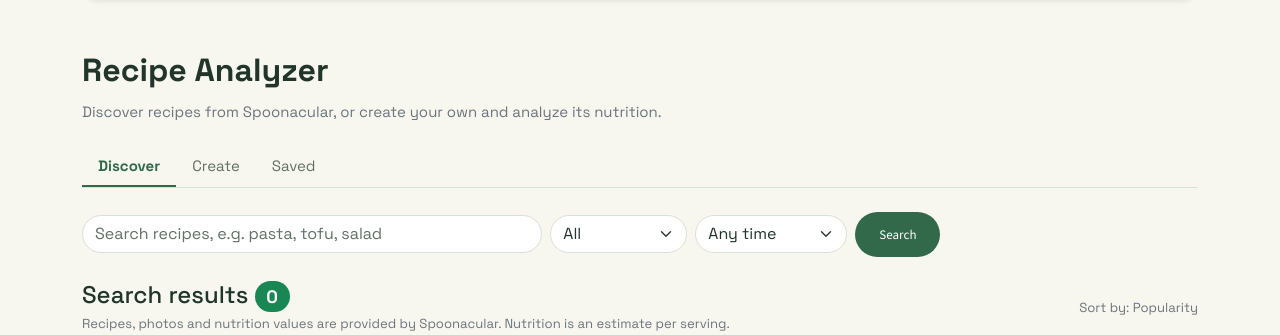
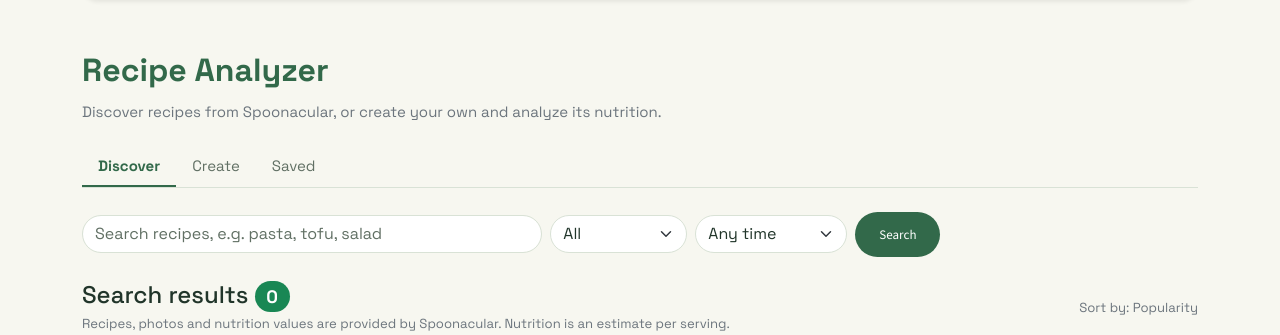
Before and after one commit to PBP-D-Kelompok-13/Website-HEF, a Django app: page /recipes/ in a window 1280 px wide. Shown: the part 82-417 px from the top of the page. Run offline with Django 5.2, Linux system fonts and the light colour scheme; the visitor is signed in with stand-in values (Sample User, id 1).

Commit message:
fix: fix title Recipe Analyzer color

```diff
--- a/static/css/recipe_analyzer.css
+++ b/static/css/recipe_analyzer.css
@@ -1,3 +1,7 @@
+.hef-recipe-title {
+    color: var(--hef-brand-forest);
+}
+
 .hef-recipe-tabs .nav-link {
     color: var(--hef-text-secondary);
     padding: .55rem 1rem;
--- a/templates/pages/recipes/discover.html
+++ b/templates/pages/recipes/discover.html
@@ -1,10 +1,10 @@
 {% extends "base.html" %}
 {% load static %}
 {% block title %}Recipe Analyzer | Discover{% endblock %}
-{% block head %}<link rel="stylesheet" href="{% static 'css/recipe_analyzer.css' %}?v=recipe-modal-layout-3">{% endblock %}
+{% block head %}<link rel="stylesheet" href="{% static 'css/recipe_analyzer.css' %}?v=forest-title-1">{% endblock %}
 {% block content %}
 <section class="container my-4 my-md-5">
-  <div class="mb-4"><h1 class="mb-2">Recipe Analyzer</h1><p class="text-secondary mb-0">Discover recipes from Spoonacular, or create your own and analyze its nutrition.</p></div>
+  <div class="mb-4"><h1 class="hef-recipe-title mb-2">Recipe Analyzer</h1><p class="text-secondary mb-0">Discover recipes from Spoonacular, or create your own and analyze its nutrition.</p></div>
   {% include "pages/recipes/_tabs.html" with active_tab="discover" %}
   <form class="row g-2 align-items-center mb-4" method="get" action="{% url 'main:recipe_discover' %}" hx-get="{% url 'main:recipe_discover' %}" hx-target="#recipe-results" hx-swap="innerHTML">
     <div class="col-12 col-lg-5"><label class="visually-hidden" for="recipe-query">Search recipes</label><input id="recipe-query" name="query" class="form-control rounded-pill" value="{{ query }}" placeholder="Search recipes, e.g. pasta, tofu, salad"></div>
--- a/templates/pages/recipes/form.html
+++ b/templates/pages/recipes/form.html
@@ -1,11 +1,11 @@
 {% extends "base.html" %}
 {% load static %}
 {% block title %}Recipe Analyzer | Create{% endblock %}
-{% block head %}<link rel="stylesheet" href="{% static 'css/recipe_analyzer.css' %}?v=recipe-modal-layout-3">{% endblock %}
+{% block head %}<link rel="stylesheet" href="{% static 'css/recipe_analyzer.css' %}?v=forest-title-1">{% endblock %}
 {% block content %}
 <section class="container my-4 my-md-5">
   <div class="mb-4">
-    <h1 class="mb-2">Recipe Analyzer</h1>
+    <h1 class="hef-recipe-title mb-2">Recipe Analyzer</h1>
     <p class="text-secondary">Create your recipe, then ask Spoonacular to estimate nutrition, health score, and dietary labels.</p>
   </div>
   {% include "pages/recipes/_tabs.html" with active_tab="create" %}
--- a/templates/pages/recipes/saved.html
+++ b/templates/pages/recipes/saved.html
@@ -1,9 +1,9 @@
 {% extends "base.html" %}
 {% load static %}
 {% block title %}Recipe Analyzer | Saved{% endblock %}
-{% block head %}<link rel="stylesheet" href="{% static 'css/recipe_analyzer.css' %}?v=recipe-modal-layout-3">{% endblock %}
+{% block head %}<link rel="stylesheet" href="{% static 'css/recipe_analyzer.css' %}?v=forest-title-1">{% endblock %}
 {% block content %}
-<section class="container my-4 my-md-5"><div class="mb-4"><h1 class="mb-2">Recipe Analyzer</h1><p class="text-secondary">Sample recipes. Spoonacular estimates nutrition and health score; dietary labels appear when available.</p></div>
+<section class="container my-4 my-md-5"><div class="mb-4"><h1 class="hef-recipe-title mb-2">Recipe Analyzer</h1><p class="text-secondary">Sample recipes. Spoonacular estimates nutrition and health score; dietary labels appear when available.</p></div>
 {% include "pages/recipes/_tabs.html" with active_tab="saved" %}
 <form method="get" class="row g-2 align-items-center mb-4"><div class="col-12 col-md-5"><input class="form-control rounded-pill" name="query" value="{{ query }}" placeholder="Search saved recipes" aria-label="Search saved recipes"></div><div class="col-8 col-md-3"><select class="form-select rounded-pill" name="sort" aria-label="Sort saved recipes"><option value="newest" {% if sort == 'newest' %}selected{% endif %}>Sort: Newest first</option><option value="oldest" {% if sort == 'oldest' %}selected{% endif %}>Sort: Oldest first</option><option value="title" {% if sort == 'title' %}selected{% endif %}>Sort: Title</option></select></div><div class="col-auto"><button class="btn-hef-secondary">Search</button></div></form>
 <section class="mb-5"><div class="d-flex justify-content-between align-items-center mb-3"><h2 class="h4 mb-0">From Spoonacular <span class="badge rounded-pill text-bg-success">{{ spoonacular_recipes|length }} saved</span></h2><a class="small text-decoration-none" href="{% url 'main:recipe_discover' %}">Find more recipes →</a></div>
```
Also changed, not shown: main/tests/test_recipe_analyzer.py (+1 -1 lines), templates/pages/recipes/detail.html (+1 -1 lines).
